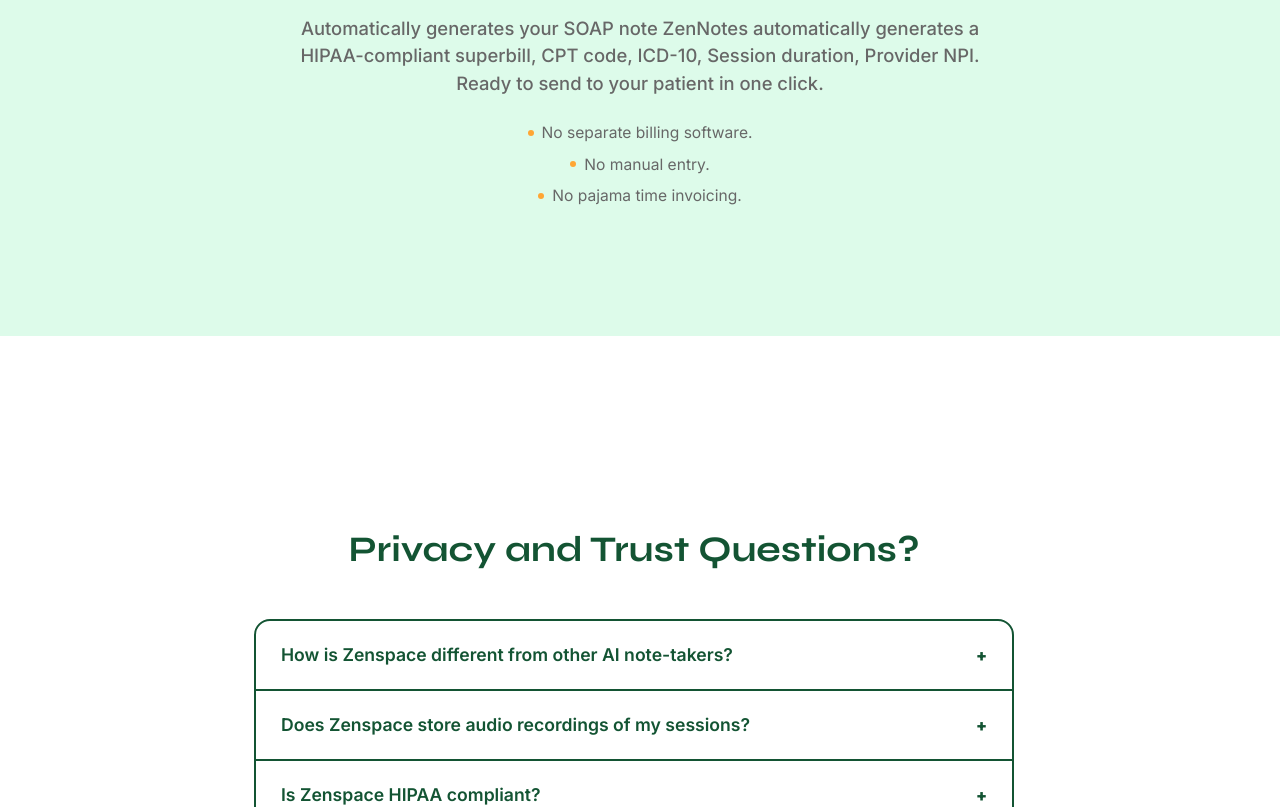
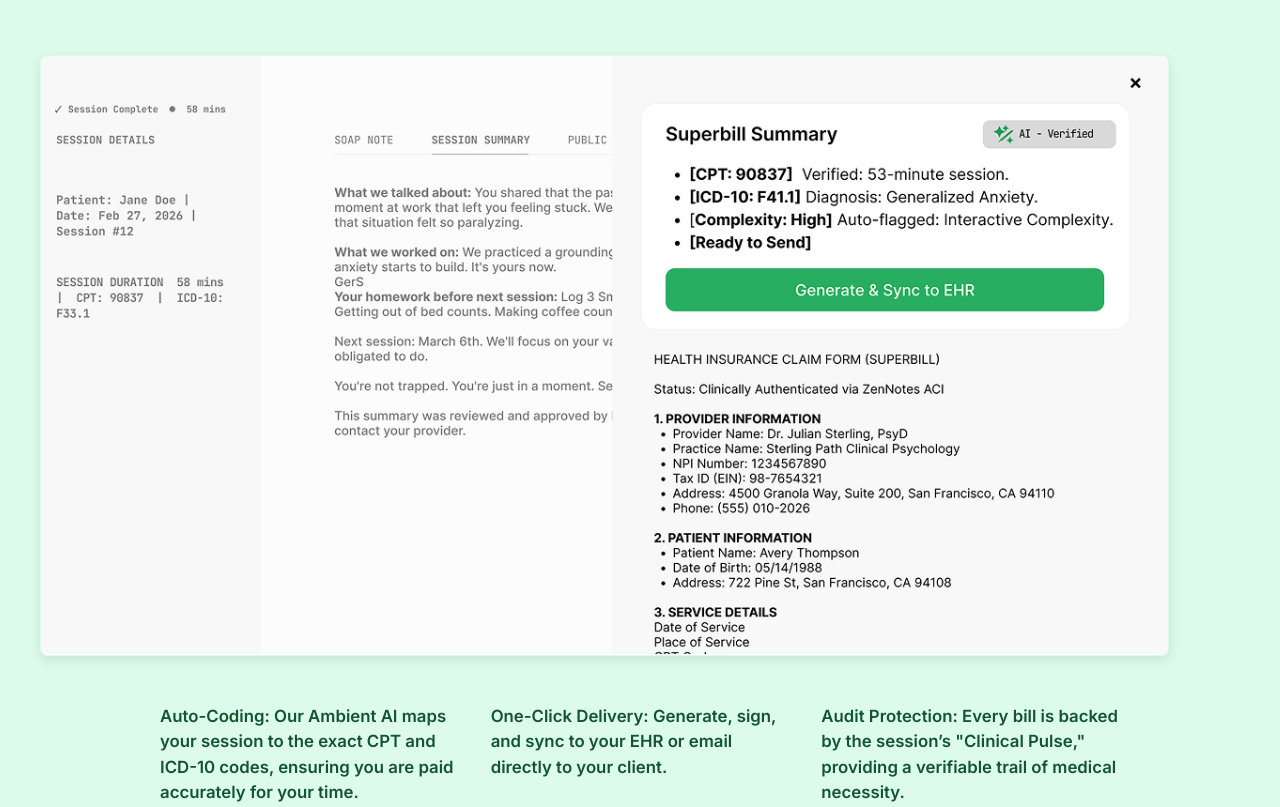
Before and after one commit to ZenSpaceApp/zenspace-website, a Next.js app: page /zennotes in a window 1280 px wide. Shown: the part 4580-5387 px from the top of the page. Built offline with nearby package versions, Linux system fonts and the light colour scheme.

Commit message:
FInished superbill gen section.

```diff
--- a/app/zennotes/ZenNotes.module.scss
+++ b/app/zennotes/ZenNotes.module.scss
@@ -530,10 +530,10 @@
   // border-top: 1px solid var(--color--border--1);
   // border-bottom: 1px solid var(--color--border--1);
   padding: 8rem 2rem;
-  text-align: center;
+  // text-align: center;
 
   .billingInner {
-    max-width: 680px;
+    max-width: 1200px;
     margin: 0 auto;
   }
 
@@ -561,28 +561,27 @@
 }
 
 .billingList {
-  list-style: none;
+
   padding: 0;
   margin: 0;
   display: flex;
-  flex-direction: column;
-  gap: 0.5rem;
+  flex-direction: row;
+  gap: 2rem;
   align-items: center;
+  max-width: 80%;
+  margin: 0 auto;
 
-  li {
+  div {
+    flex: 1 1 33%;
     display: flex;
-    align-items: center;
-    gap: 0.5rem;
-    font-size: 0.975rem;
-    color: var(--color--grey2);
-
-    &::before {
-      content: '';
-      width: 6px;
-      height: 6px;
-      border-radius: 50%;
-      background: var(--primary);
-      flex-shrink: 0;
+    gap: 2rem;
+    font-size: 1.05rem;
+    // color: var(--color--grey2);
+    align-self: flex-start;
+    font-weight: 550;
+    @media (max-width: 768px) {
+       flex-wrap: wrap;
+      font-size: 0.9rem;
     }
   }
 }
--- a/app/zennotes/page.tsx
+++ b/app/zennotes/page.tsx
@@ -4,7 +4,7 @@
 import styles from './ZenNotes.module.scss';
 import Image from 'next/image';
 import ZenNoteHeroImg from '@/public/images/ZenNotes.svg';
-
+import SuperBill from '@/public/images/superbill.jpg';
 import SOAPPreview from '@/public/images/soap-preview.svg';
 import PatientNotesMobile from '@/public/images/patient-notes@2x.png';
 import Layout from '@/components/Layout';
@@ -94,9 +94,9 @@
 ];
 
 const BILLING_BULLETS = [
-  'No separate billing software.',
-  'No manual entry.',
-  'No pajama time invoicing.',
+  'Auto-Coding: Our Ambient AI maps your session to the exact CPT and ICD-10 codes, ensuring you are paid accurately for your time.',
+  'One-Click Delivery: Generate, sign, and sync to your EHR or email directly to your client.',
+  'Audit Protection: Every bill is backed by the session’s "Clinical Pulse," providing a verifiable trail of medical necessity.',
 ];
 
 
@@ -335,16 +335,31 @@
       {/* ── Billing Section ── */}
       <section className={styles.billingSection}>
         <div className={styles.billingInner}>
-          <h2>Your billing done before you close the laptop.</h2>
-          <p>
-            Automatically generates your SOAP note ZenNotes automatically generates a HIPAA-compliant superbill,
-            CPT code, ICD-10, Session duration, Provider NPI. Ready to send to your patient in one click.
+          <h2 className='u-textcenter'>The End of Billing Fatigue</h2>
+          <p className='u-textcenter'>
+            From Session to Superbill in 90 Seconds.
           </p>
-          <ul className={styles.billingList}>
+          <Image
+            src={SuperBill}
+            alt="Superbill preview"
+            height={600}
+            width={0}
+            style={{
+              margin: "2rem 0",
+              maxWidth: "100%",
+              height: "auto",
+              borderRadius: "8px",
+              boxShadow: "0 4px 12px rgba(0,0,0,0.1)",
+              border: "1px solid var(--green-100)",
+              marginBottom: "3rem"
+            }}
+          />
+
+          <div className={styles.billingList}>
             {BILLING_BULLETS.map((b) => (
-              <li key={b}>{b}</li>
+              <div key={b}>{b}</div>
             ))}
-          </ul>
+          </div>
         </div>
       </section>
 
```
Also changed, not shown: public/images/super-bill.jpg (added), public/images/superbill.jpg (added).
